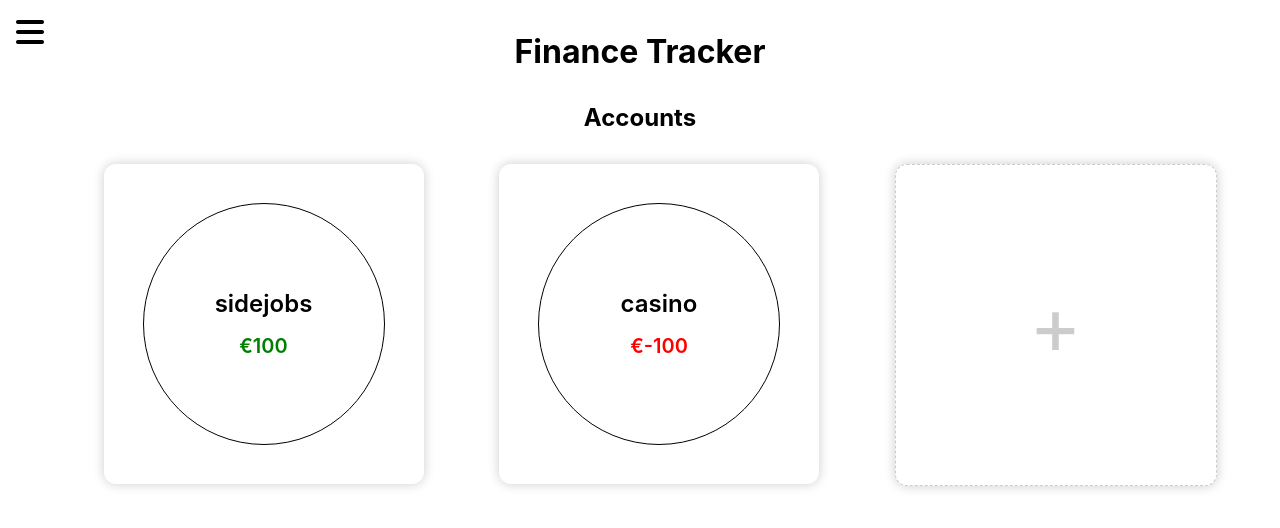
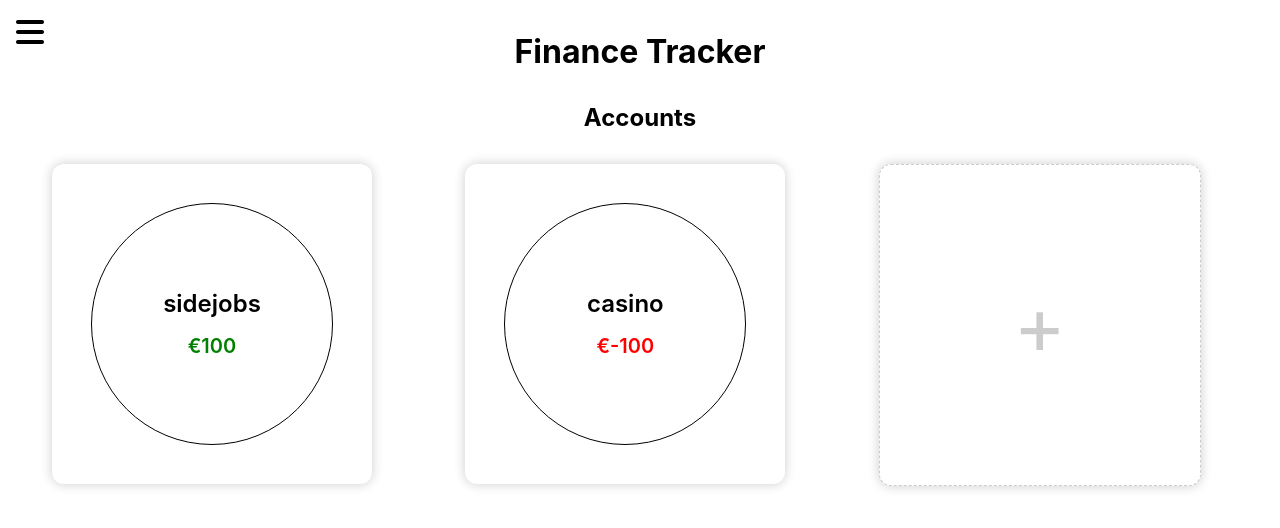
Before and after one commit to DiegoGoethals/Finance-tracker, a React (Create React App) app: page / in a window 1280 px wide. Shown: the top 528 px of the page. Built offline with nearby package versions, Linux system fonts and the light colour scheme; data requests are answered from the project's data file.

Commit message:
Added basic account details page

```diff
--- a/src/AccountCard.css
+++ b/src/AccountCard.css
@@ -32,6 +32,7 @@
     font-size: 1.5rem;
     font-weight: 600;
     margin: 0.5rem 0;
+    color: #000;
 }
 
 .account-balance {
--- a/src/AccountCard.js
+++ b/src/AccountCard.js
@@ -1,3 +1,4 @@
+import { NavLink } from "react-router-dom";
 import "./AccountCard.css";
 
 function AccountCard(props) {
@@ -10,12 +11,12 @@ function AccountCard(props) {
     }
 
     return (
-        <div className="account-card">
+        <NavLink to={`/accounts/${props.id}`} className="account-card">
             <div className="content-wrapper">
                 <p className="account-name">{name}</p>
                 <p className={balanceClass}>{balance}</p>
             </div>
-        </div>
+        </NavLink>
     );
 }
 
--- /dev/null
+++ b/src/AccountDetails.js
@@ -0,0 +1,25 @@
+import { useParams } from "react-router-dom";
+import { useEffect, useState } from "react";
+
+function AccountDetails() {
+    const { id } = useParams();
+
+    const [account, setAccount] = useState(null);
+
+    useEffect(() => {
+        fetch(`http://localhost:8000/accounts/${id}`)
+            .then(response => response.json())
+            .then(data => {
+                setAccount(data);
+            });
+    }, [id]);
+
+    return (
+        <div>
+            <h1>Account Details</h1>
+            {account && <><p>{account.name}</p><p>{account.balance}</p></>}
+        </div>
+    );
+}
+
+export default AccountDetails;
--- a/src/App.js
+++ b/src/App.js
@@ -2,11 +2,13 @@ import { RouterProvider, createBrowserRouter, createRoutesFromElements, Route }
 import './App.css';
 import RootLayout from './layouts/RootLayout';
 import Home from './Home';
+import AccountDetails from './AccountDetails';
 
 const router = createBrowserRouter(
   createRoutesFromElements(
     <Route path="/" element={<RootLayout/>}>
       <Route index element={<Home />} />
+      <Route path='accounts/:id' element={<AccountDetails/>}/>
       <Route path='*' element={<h1>This page doesn't exist (yet) please go back to the home screen by clicking the header</h1>}/>
     </Route>
   )
--- a/src/Home.css
+++ b/src/Home.css
@@ -1,8 +1,7 @@
 #accounts {
     list-style: none;
-    display: flex;
-    justify-content: space-evenly;
-    flex-wrap: wrap;
+    display: grid;
+    grid-template-columns: repeat(auto-fit, minmax(21rem, 1fr));
 }
 
 .home {
--- a/src/Home.js
+++ b/src/Home.js
@@ -21,10 +21,10 @@ function Home() {
             <ul id='accounts'>
                 {accounts.map((account) => (
                     <li key={account.id}>
-                        <AccountCard account={account}/>
+                        <AccountCard account={account} id={account.id}/>
                     </li>
                 ))}
-            <AddCard />
+            <AddCard/>
             </ul>
         </div>
     );
```
